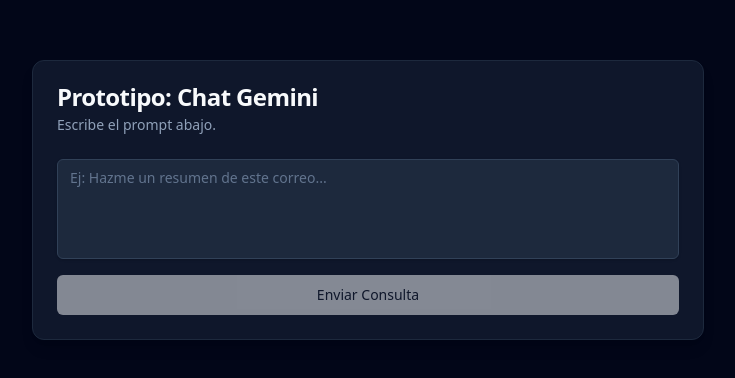
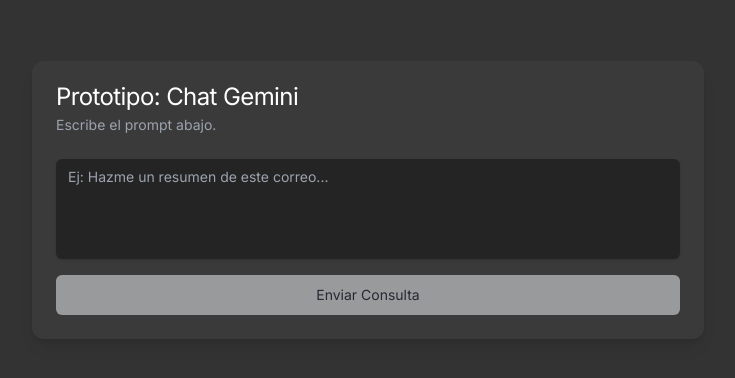
Before and after one commit to Amaruorg/amaru-gmail-agent, a Next.js app: page / in a window 1280 px wide. Shown: the part 200-578 px from the top of the page, without its empty margins (272-1007 px from the left). Built offline with nearby package versions, Linux system fonts and the light colour scheme.

Commit message:
style(GeminiPage): style was updated according to the color palette.

```diff
--- a/src/app/page.tsx
+++ b/src/app/page.tsx
@@ -35,12 +35,12 @@
 	};
 
 	return (
-		<div className="dark flex min-h-screen w-full flex-col items-center justify-center bg-slate-950 p-4 font-sans">
+		<div className="dark flex min-h-screen w-full flex-col items-center justify-center p-4">
 			<div className="w-full max-w-2xl">
-				<div className="rounded-xl border border-slate-800 bg-slate-900 text-slate-50 shadow-lg">
+				<div className="rounded-xl bg-card-background text-text-primary shadow-lg">
 					<div className="flex flex-col space-y-1.5 p-6">
-						<h1 className="text-2xl font-semibold leading-none tracking-tight">Prototipo: Chat Gemini</h1>
-						<p className="text-sm text-slate-400">Escribe el prompt abajo.</p>
+						<h1 className="text-2xl leading-none tracking-tight">Prototipo: Chat Gemini</h1>
+						<p className="text-sm text-text-secondary">Escribe el prompt abajo.</p>
 					</div>
 
 					<div className="p-6 pt-0">
@@ -49,7 +49,7 @@
 								value={prompt}
 								onChange={(e) => setPrompt(e.target.value)}
 								placeholder="Ej: Hazme un resumen de este correo..."
-								className="min-h-[100px] w-full resize-none rounded-md border border-slate-700 bg-slate-800 px-3 py-2 text-sm shadow-sm placeholder:text-slate-500 focus-visible:outline-none focus-visible:ring-2 focus-visible:ring-blue-500 focus-visible:ring-offset-2 focus-visible:ring-offset-slate-900"
+								className="min-h-[100px] w-full resize-none rounded-md border-text-secondary bg-input-background px-3 py-2 text-sm shadow-sm placeholder:text-text-secondary focus-visible:outline-none focus:border-1"
 							/>
 							<button
 								type="submit"
@@ -63,7 +63,7 @@
 				</div>
 
 				{response && (
-					<div className="mt-6 w-full rounded-xl border border-slate-800 bg-slate-900 p-6 shadow-lg">
+					<div className="mt-6 w-full rounded-xl bg-card-background p-6 shadow-lg">
 						<div className="flex items-start space-x-4">
 							<div className="flex-shrink-0">
 								<svg
@@ -76,14 +76,14 @@
 									strokeWidth="2"
 									strokeLinecap="round"
 									strokeLinejoin="round"
-									className="h-6 w-6 text-blue-400"
+									className="h-6 w-6 text-accent-blue"
 								>
 									<path d="M12 3a6 6 0 0 0 9 9 9 9 0 1 1-9-9Z" />
 								</svg>
 							</div>
 							<div className="flex-1 space-y-2">
-								<h2 className="font-semibold text-slate-200">Respuesta de Gemini</h2>
-								<p className="text-slate-300 whitespace-pre-wrap">{response}</p>
+								<h2 className="font-semibold text-text-primary">Respuesta de Gemini</h2>
+								<p className="text-text-secondary whitespace-pre-wrap">{response}</p>
 							</div>
 						</div>
 					</div>
```
